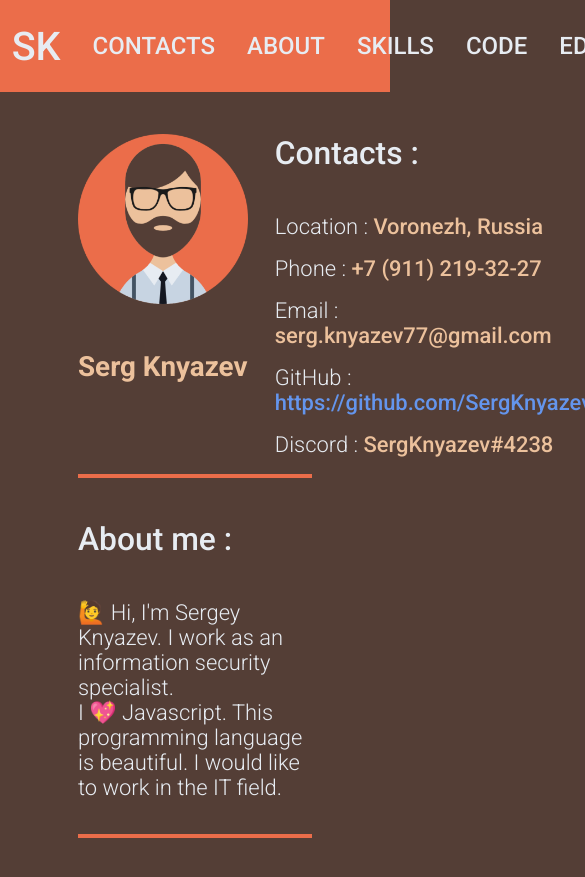
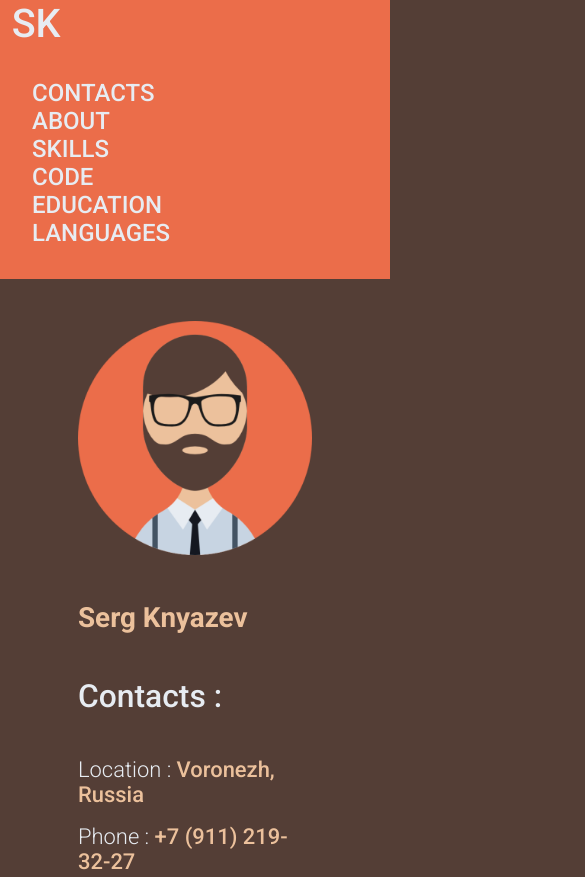
Before and after one commit to SergKnyazev/rsschool-cv, a plain HTML site: page index.html in a window 390 px wide. Shown: the top 877 px of the page, 585 px wide, since content can reach past the window. Drawn offline with Linux system fonts and the light colour scheme.

Commit message:
feat: add media query

```diff
--- a/style.css
+++ b/style.css
@@ -216,3 +216,16 @@ body {
   color: var(--white-color);
   font-size: calc(26px + 0.5vw);
 }
+
+@media only screen and (max-width : 1024px) {
+
+  .header__wrapper,
+  .header__ul,
+  .contacts {
+    display: inherit;
+  }
+
+  .contacts__info {
+    margin-left: 0;
+  }
+}
```
